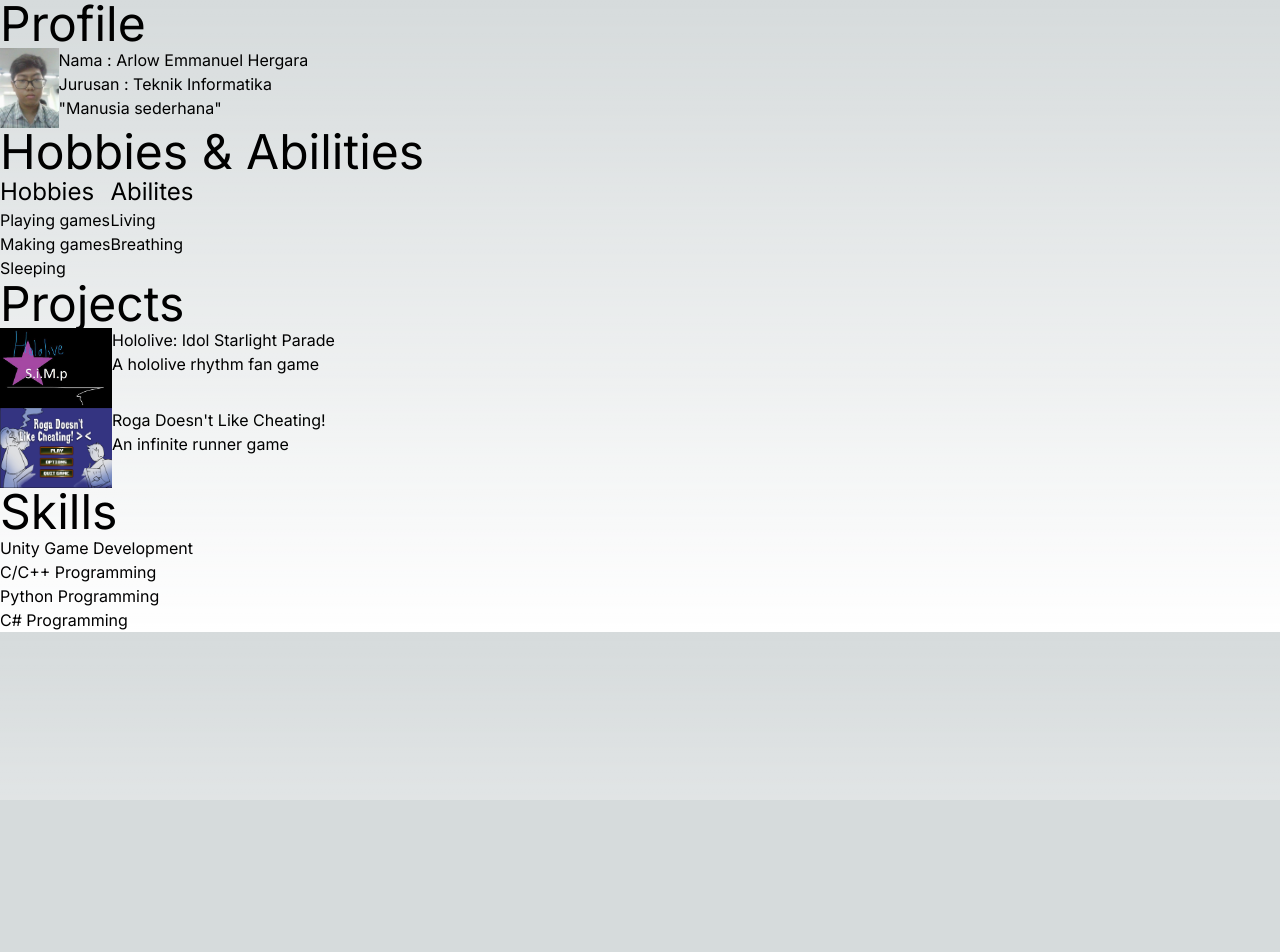
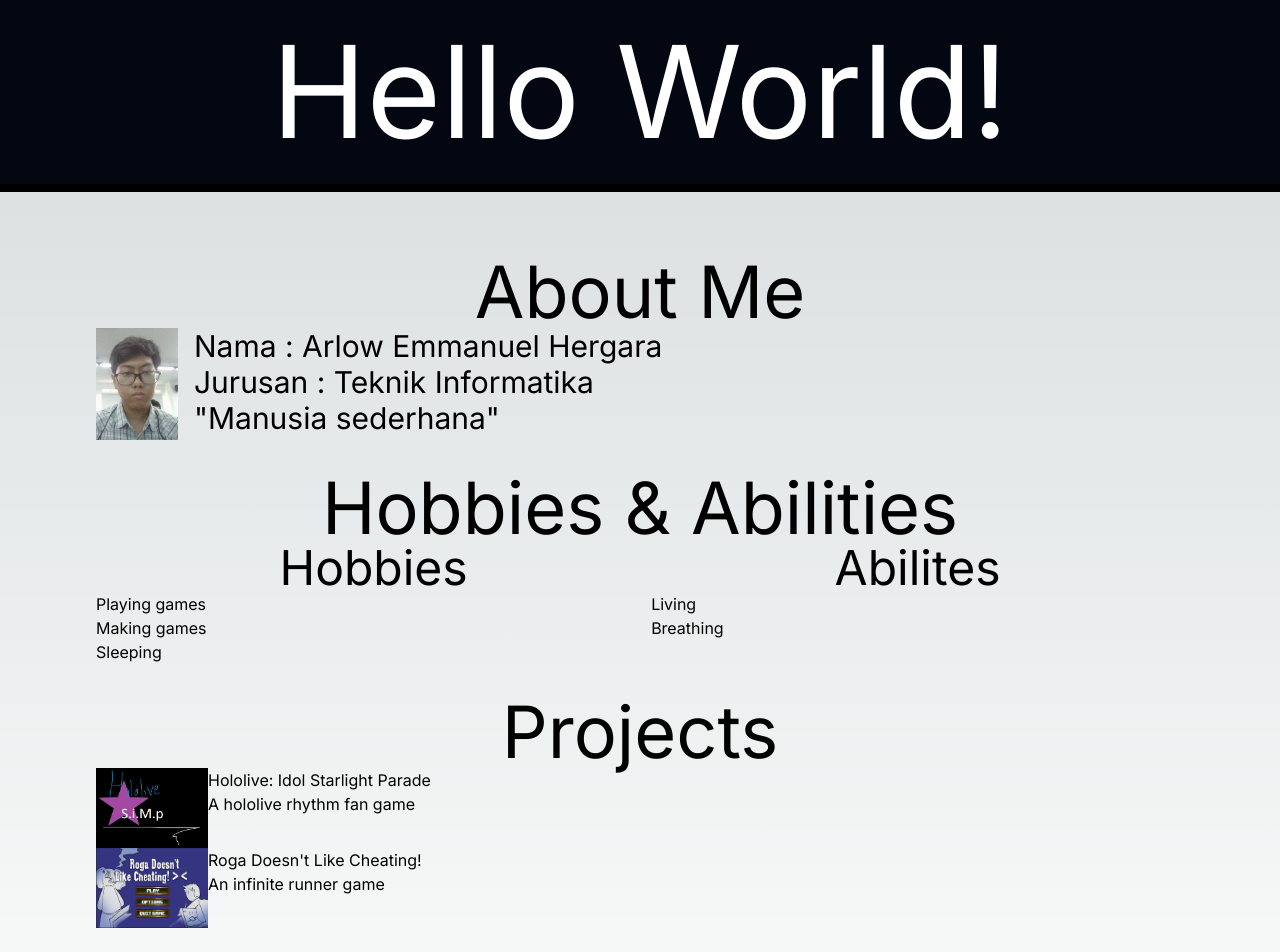
Before and after one commit to Arlow5761/sparta-portfolio, a Next.js app: page / in a window 1280 px wide. Shown: the top 952 px of the page. Before the commit the page ends 800 px from the top, so only its background shows below. Built offline with nearby package versions, Linux system fonts and the light colour scheme.

Commit message:
feat/modularcomponents

```diff
--- a/app/page.tsx
+++ b/app/page.tsx
@@ -1,11 +1,113 @@
 import Image from "next/image";
+
+function Projects() {
+  const projects = [
+    {
+      thumb : "/holosimp.jpg",
+      title : "Hololive: Idol Starlight Parade",
+      desc : "A hololive rhythm fan game",
+      link : ""
+    },
+    {
+      thumb : "/rogadoesntlikecheating.png",
+      title : "Roga Doesn't Like Cheating!",
+      desc : "An infinite runner game",
+      link : ""
+    }
+  ];
+
+  const renderedProjects = projects.map((project) => {
+    return (
+      <div key={project.title} className="flex flex-row">
+        <Image
+          src={project.thumb}
+          width={0}
+          height={0}
+          sizes="100vw"
+          style={{ height:"5em", width:"7em"}}
+          alt={project.title}
+        />
+        <div className="flex flex-col">
+          <div>
+            {project.title}
+          </div>
+          <div>
+            {project.desc}
+          </div>
+        </div>
+      </div>
+    );
+  });
+
+  return renderedProjects;
+}
+
+function Hobbies() {
+  const hobbies = [
+    "Playing games",
+    "Making games",
+    "Sleeping"
+  ];
+
+  const renderedHobbies = hobbies.map((hobby) => {
+    return (
+      <div key={hobby}>
+        {hobby}
+      </div>
+    );
+  });
+
+  return renderedHobbies;
+}
+
+function Abilities() {
+  const abilities = [
+    "Living",
+    "Breathing"
+  ];
+
+  const renderedAbilities = abilities.map((ability) => {
+    return (
+      <div key={ability}>
+        {ability}
+      </div>
+    );
+  });
+
+  return renderedAbilities;
+}
+
+function Skills() {
+  const skills = [
+    "Unity Game Development",
+    "C/C++ Programming",
+    "Python Programming",
+    "C# Programming"
+  ];
+
+  const renderedSkills = skills.map((skill) => {
+    return (
+      <div key={skill}>
+        {skill}
+      </div>
+    );
+  });
+
+  return renderedSkills;
+}
 
 export default function Home() {
   return (
-    <main>
     <div>
-        <div className="text-5xl">
-          Profile
+      <div className="block content-center justify-center text-center bg-gray-950 text-white text-9xl h-48 border-b-8 border-b-black dark:border-b-gray-800">
+            <div className="block align-middle content-center">
+              Hello World!
+            </div>
+      </div>
+      <main className="m-16">
+        <div className="block m-8">
+          <div className="text-7xl text-center">
+            About Me
           </div>
           <div className="flex flex-row">
             <Image
@@ -13,10 +115,10 @@ export default function Home() {
               width={0}
               height={0}
               sizes="100vw"
-            style={{ height:"5em", width:"auto"}}
+              style={{ height:"7rem", width:"auto", marginRight:"1rem"}}
               alt="pasfoto"
             />
-          <div className="flex flex-col">
+            <div className="flex flex-col text-3xl">
               <div>
                 Nama : Arlow Emmanuel Hergara
               </div>
@@ -24,109 +126,51 @@ export default function Home() {
                 Jurusan : Teknik Informatika
               </div>
               <div>
-              "Manusia sederhana"
+                &quot;Manusia sederhana&quot;
               </div>
             </div>
           </div>
         </div>
-      <div className="flex flex-col">
-        <div className="text-5xl">
+        <div className="block m-8">
+          <div className="text-7xl text-center">
             Hobbies & Abilities
           </div>
           <div className="flex flex-row">
-          <div className="flex flex-col">
-            <div className="text-2xl">
+            <div className="flex flex-col flex-grow">
+              <div className="text-5xl text-center">
                 Hobbies
               </div>
               <div>
-              <div>
-                Playing games
-              </div>
-              <div>
-                Making games
-              </div>
-              <div>
-                Sleeping
+                <Hobbies/>
               </div>
             </div>
-          </div>
-          <div className="flex flex-col">
-            <div className="text-2xl">
+            <div className="flex flex-col flex-grow">
+              <div className="text-5xl text-center">
                 Abilites
               </div>
               <div>
-              <div>
-                Living
-              </div>
-              <div>
-                Breathing
+                <Abilities/>
               </div>
             </div>
           </div>
         </div>
-      </div>
-      <div>
-        <div className="text-5xl">
+        <div className="block m-8">
+          <div className="text-7xl text-center">
             Projects
           </div>
           <div className="flex flex-col">
-          <div className="flex flex-row">
-            <Image
-              src="/holosimp.jpg"
-              width={0}
-              height={0}
-              sizes="100vw"
-              style={{ height:"5em", width:"7em"}}
-              alt="holosimp"
-            />
-            <div className="flex flex-col">
-              <div>
-                Hololive: Idol Starlight Parade
-              </div>
-              <div>
-                A hololive rhythm fan game
+            <Projects/>
           </div>
         </div>
-          </div>
-          <div className="flex flex-row">
-            <Image
-              src="/rogadoesntlikecheating.png"
-              width={0}
-              height={0}
-              sizes="100vw"
-              style={{ height:"5em", width:"7em"}}
-              alt="roga doesnt like cheating"
-            />
-            <div className="flex flex-col">
-              <div>
-                Roga Doesn't Like Cheating!
-              </div>
-              <div>
-                An infinite runner game
-              </div>
-            </div>
-          </div>
-        </div>
-      </div>
-      <div>
-        <div className="text-5xl">
+        <div className="block m-8">
+          <div className="text-7xl text-center">
             Skills
           </div>
           <div>
-          <div>
-            Unity Game Development
-          </div>
-          <div>
-            C/C++ Programming
-          </div>
-          <div>
-            Python Programming
-          </div>
-          <div>
-            C# Programming
-          </div>
+            <Skills/>
           </div>
         </div>
       </main>
+    </div>
   );
 }
```
Lines whose indentation alone changed are shown as unchanged.
